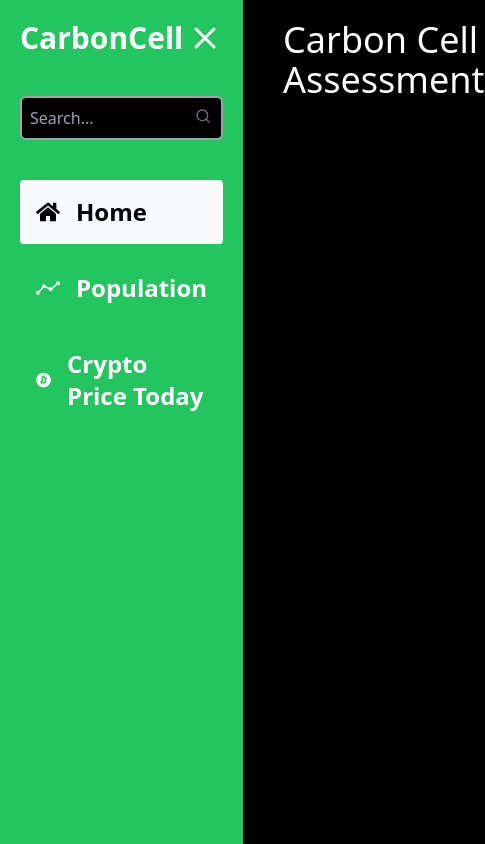
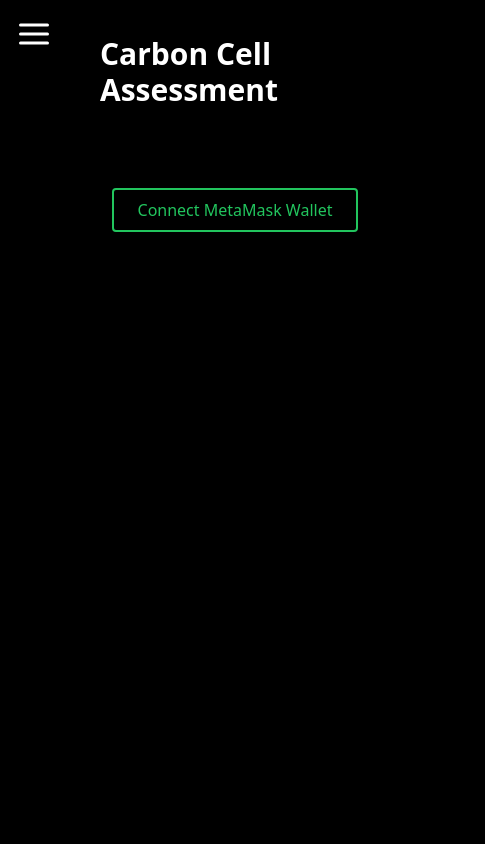
Before and after one commit to Jatin-Rai/carboncell-task, a React (Vite) app: page / in a window 390 px wide. Shown: the whole page, 485 px wide, since content can reach past the window. Built offline with nearby package versions, Linux system fonts and the light colour scheme.

Commit message:
adjustment: responsiveness improvement, added: component for  metamask wallet connection

```diff
--- a/package.json
+++ b/package.json
@@ -15,7 +15,8 @@
     "react-chartjs-2": "^5.2.0",
     "react-dom": "^18.2.0",
     "react-icons": "^5.0.1",
-    "react-router-dom": "^6.22.3"
+    "react-router-dom": "^6.22.3",
+    "web3": "^4.7.0"
   },
   "devDependencies": {
     "@types/react": "^18.2.66",
--- a/src/App.jsx
+++ b/src/App.jsx
@@ -4,17 +4,36 @@ import { CryptoPrice, Home, NavigationBar, Population } from "./components";
 import { FiMenu } from "react-icons/fi";
 
 function App() {
-  const [isSidebarOpen, setIsSidebarOpen] = useState(true);
+  const [isSidebarOpen, setIsSidebarOpen] = useState(false);
 
   const toggleSidebar = () => {
-    setIsSidebarOpen(isSidebarOpen => !isSidebarOpen);
+    setIsSidebarOpen((prev) => !prev);
   };
 
   return (
-    <>
-      <main className="flex">
-        {isSidebarOpen ? <NavigationBar isSidebarOpen={isSidebarOpen} toggleSidebar={toggleSidebar} /> : <FiMenu className="absolute top-4 left-4 text-4xl cursor-pointer hover:text-green-500" onClick={toggleSidebar} />}
-        <div className={`content-wrapper transition-all duration-500 ease-in-out ${isSidebarOpen ? "translate-x-10" : "translate-x-28"}`}>
+    <div className="flex flex-col h-screen">
+      <NavigationBar isSidebarOpen={isSidebarOpen} toggleSidebar={toggleSidebar} />
+      <main className="flex flex-grow overflow-y-auto gap-20">
+        {isSidebarOpen ? (
+          <div className="flex-shrink-0 w-64 bg-green-500">
+            <div className="absolute top-4 left-4">
+              <FiMenu
+                className="text-4xl text-white cursor-pointer hover:text-green-500"
+                onClick={toggleSidebar}
+              />
+            </div>
+          </div>
+        ) : (
+          <div className="flex-shrink-0">
+            <div className="absolute top-4 left-4">
+              <FiMenu
+                className="text-4xl text-white cursor-pointer hover:text-green-500"
+                onClick={toggleSidebar}
+              />
+            </div>
+          </div>
+        )}
+        <div className="flex-1 p-5">
           <Routes>
             <Route path="/" element={<Home />} />
             <Route path="/population" element={<Population />} />
@@ -22,7 +41,7 @@ function App() {
           </Routes>
         </div>
       </main>
-    </>
+    </div>
   );
 }
 
--- a/src/components/CryptoPrice.jsx
+++ b/src/components/CryptoPrice.jsx
@@ -5,14 +5,14 @@ import Spinner from './Spinner';
 const CryptoPrice = () => {
     const { data, loading, error } = useFetch("https://api.coindesk.com/v1/bpi/currentprice.json");
 
-    if (loading) return <Spinner />
-    if (error) return <p>Error: {error.message}</p>
+    if (loading) return <Spinner />;
+    if (error) return <p>Error: {error.message}</p>;
 
     return (
-        <div className="mt-5">
+        <div className="mt-5 mx-auto max-w-screen-lg">
             <h2 className="text-3xl mb-8 font-semibold">{data.chartName} Prices Today</h2>
 
-            <div className="grid grid-cols-1 sm:grid-cols-2 lg:grid-cols-3 gap-6 mr-4 w-full">
+            <div className="grid grid-cols-1 sm:grid-cols-2 lg:grid-cols-3 gap-6">
                 {Object.entries(data.bpi).map(([currency, currencyData]) => (
                     <CryptoPriceCard
                         key={currency}
--- a/src/components/Home.jsx
+++ b/src/components/Home.jsx
@@ -1,10 +1,14 @@
+import WalletConnector from "./WalletConnector";
 
 const Home = () => {
     return (
-        <div className="mt-5">
-            <h3 className="text-4xl">Carbon Cell Assessment</h3>
+        <div className="flex flex-col gap-20">
+            <h3 className="text-3xl mt-4 font-semibold">Carbon Cell Assessment</h3>
+            <div className="flex items-center justify-center">
+                <WalletConnector />
+            </div>
         </div>
     )
 }
 
-export default Home
+export default Home;
--- /dev/null
+++ b/src/components/Message.jsx
@@ -0,0 +1,11 @@
+/* eslint-disable react/prop-types */
+
+const Message = ({ message, color }) => {
+    return (
+        <p className={`mt-10 ${color} text-white px-6 py-2 rounded`}>
+            {message}
+        </p>
+    )
+}
+
+export default Message
--- a/src/components/NavigationBar.jsx
+++ b/src/components/NavigationBar.jsx
@@ -1,33 +1,28 @@
 /* eslint-disable react/prop-types */
-import { NavLink, Link } from 'react-router-dom';
-import { FiSearch, FiX } from 'react-icons/fi';
-import { FaHome, FaBitcoin } from 'react-icons/fa';
-import { SlGraph } from 'react-icons/sl';
+import { NavLink, Link } from "react-router-dom";
+import { FiX } from "react-icons/fi";
+import { FaHome, FaBitcoin } from "react-icons/fa";
+import { SlGraph } from "react-icons/sl";
 
 const NavigationBar = ({ isSidebarOpen, toggleSidebar }) => {
     const navLinks = [
         { to: "/", text: "Home", icon: <FaHome /> },
         { to: "population", text: "Population", icon: <SlGraph /> },
-        { to: "crypto-price-today", text: "Crypto Price Today", icon: <FaBitcoin /> }
+        { to: "crypto-price-today", text: "Crypto Price Today", icon: <FaBitcoin /> },
     ];
 
     return (
-        <div className={`container w-80 h-screen p-5 bg-green-500 shadow-lg transition-all duration-500 ease-in-out ${isSidebarOpen ? "translate-x-0" : "-translate-x-80"}`}>
-            <div className='flex justify-between items-center mb-10'>
-                <h3 className='font-semibold text-3xl'>
+        <div className={`fixed inset-y-0 left-0 z-50 flex flex-col w-64 bg-green-500 ${isSidebarOpen ? "" : "-translate-x-full"}`}>
+            <div className="flex justify-between items-center p-5">
+                <h3 className="font-semibold text-3xl text-white">
                     <Link to="/">CarbonCell</Link>
                 </h3>
-                <FiX className='text-4xl cursor-pointer hover:text-black' onClick={toggleSidebar} />
+                <FiX className="text-4xl text-white cursor-pointer hover:text-black" onClick={toggleSidebar} />
             </div>
 
-            <div className='relative mb-10'>
-                <input type="text" className="w-full p-2 border-2 border-gray-400 rounded-md bg-black text-white" placeholder="Search..." />
-                <FiSearch className='absolute top-3 right-3 text-gray-500' />
-            </div>
-
-            <div className="flex flex-col gap-3 font-semibold">
+            <div className="flex flex-col gap-3 font-semibold px-2">
                 {navLinks.map((link, index) => (
-                    <NavLink key={index} to={link.to} className={({ isActive }) => isActive ? "flex gap-4 p-4 text-2xl items-center rounded text-black bg-gray-50" : "flex gap-4 p-4 text-2xl items-center rounded hover:text-black hover:bg-gray-50"}>
+                    <NavLink key={index} to={link.to} className={({ isActive }) => isActive ? "flex gap-4 p-4 text-xl items-center rounded text-black bg-gray-50" : "flex gap-4 p-4 text-xl items-center rounded hover:text-black hover:bg-gray-50"}>
                         {link.icon}
                         {link.text}
                     </NavLink>
--- a/src/components/Population.jsx
+++ b/src/components/Population.jsx
@@ -41,19 +41,18 @@ const Population = () => {
 
     const sortedData = data.data.sort((a, b) => a.Year - b.Year);
     const nation = data.data[0].Nation;
-
     const { annotations } = data.source[0]
 
     return (
-        <div className="mx-3 mt-6">
-            <h2 className='text-3xl font-semibold mb-10'>{nation} Population Data</h2>
-            <div className='w-5/6 h-auto'>
+        <div className="mt-5 mx-auto max-w-screen-lg">
+            <h2 className='text-3xl font-semibold mb-6'>{nation} Population Data</h2>
+            <div className='w-full h-auto'>
                 <Line
                     data={{
                         labels: sortedData.map(item => item.Year),
                         datasets: [
                             {
-                                label: "Population(in Millions)",
+                                label: "Population (in Millions)",
                                 data: sortedData.map(item => item.Population / 1000000),
                                 borderColor: 'lightgreen',
                                 backgroundColor: 'white',
@@ -62,17 +61,18 @@ const Population = () => {
                         ]
                     }}
                     options={chartOptions}
+                    height={100}
                 />
+            </div>
             <div className='mt-6 text-center text-sm'>
                 <p>{annotations.source_name} - {annotations.dataset_name}</p>
-                    <p className='text-xs italic mt-4'>
+                <p className='text-xs italic mt-2'>
                     {annotations.source_description} Refer
                     <a href={annotations.dataset_link} target="_blank" rel="noopener noreferrer"> {annotations.dataset_link} </a>
                     for more details
                 </p>
             </div>
         </div>
-        </div>
     );
 };
 
--- a/src/components/Spinner.jsx
+++ b/src/components/Spinner.jsx
@@ -1,8 +1,7 @@
 const Spinner = () => {
     return (
-        <div
-            className="block h-10 w-10 animate-spin rounded-full border-4 border-solid border-current border-r-transparent align-[-0.125em] text-neutral-100 motion-reduce:animate-[spin_1.5s_linear_infinite]"
-            role="status">
+        <div className="fixed top-0 left-0 w-full h-full flex items-center justify-center bg-black bg-opacity-50 z-50">
+            <div className="h-10 w-10 animate-spin rounded-full border-4 border-solid border-current border-r-transparent align-[-0.125em] text-neutral-100 motion-reduce:animate-[spin_1.5s_linear_infinite]" role="status"></div>
         </div>
     );
 }
--- /dev/null
+++ b/src/components/WalletConnector.jsx
@@ -0,0 +1,45 @@
+import { useState } from 'react';
+import Web3 from 'web3';
+import Message from './Message';
+
+function WalletConnector() {
+    const [connected, setConnected] = useState(false);
+    const [error, setError] = useState(null);
+
+    const connectToMetaMask = async () => {
+        try {
+            // Check if MetaMask is installed
+            if (!window.ethereum) {
+                throw new Error("MetaMask not found. Please install MetaMask to use this feature.");
+            }
+
+            // Request account access
+            await window.ethereum.request({ method: 'eth_requestAccounts' });
+
+            // Initialize Web3
+            const web3 = new Web3(window.ethereum);
+
+            // Check if connected
+            const accounts = await web3.eth.getAccounts();
+            if (accounts.length > 0) {
+                setConnected(true);
+            } else {
+                throw new Error("Failed to connect to MetaMask. Please check your MetaMask settings and try again.");
+            }
+        } catch (error) {
+            setError(error.message);
+            setTimeout(() => setError(null), 3000);
+        }
+    };
+
+    return (
+        <div className='text-center'>
+            <button onClick={connectToMetaMask} className={`px-6 py-2 rounded ${!connected ? 'border-2 border-green-500 text-green-500  hover:bg-green-500 hover:text-white' : 'text-gray-200 bg-gray-500'}`} disabled={connected}>{!connected ? "Connect MetaMask Wallet" : "MetaMask Wallet Connected"}</button>
+
+            {error && <Message message={error} color={"bg-red-500"} />}
+            {connected && <Message message={"Wallet Connected Successfully!"} color={"bg-green-500"} />}
+        </div>
+    );
+}
+
+export default WalletConnector;
```
Also changed, not shown: 1 other file (tests, documents, lock files or other folders). Lines whose indentation alone changed are shown as unchanged.
